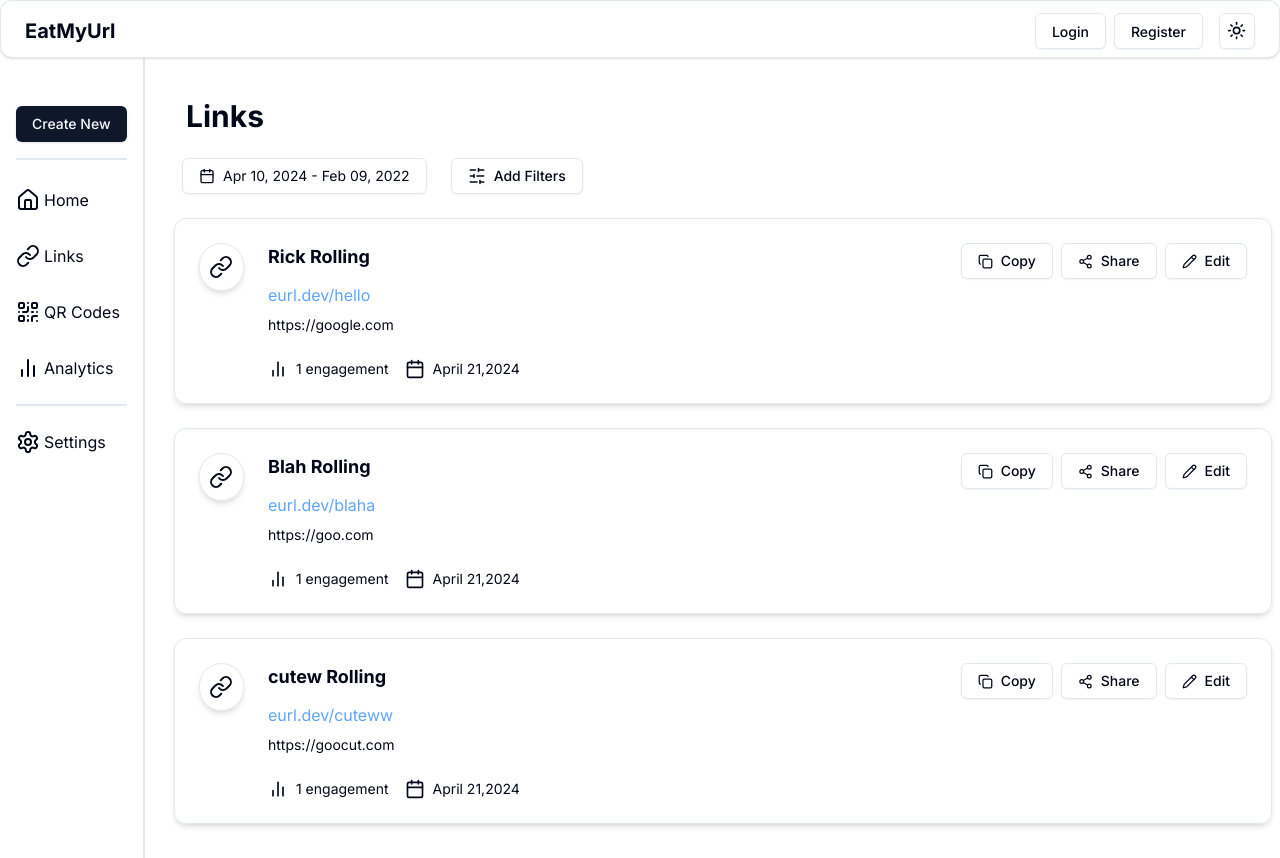
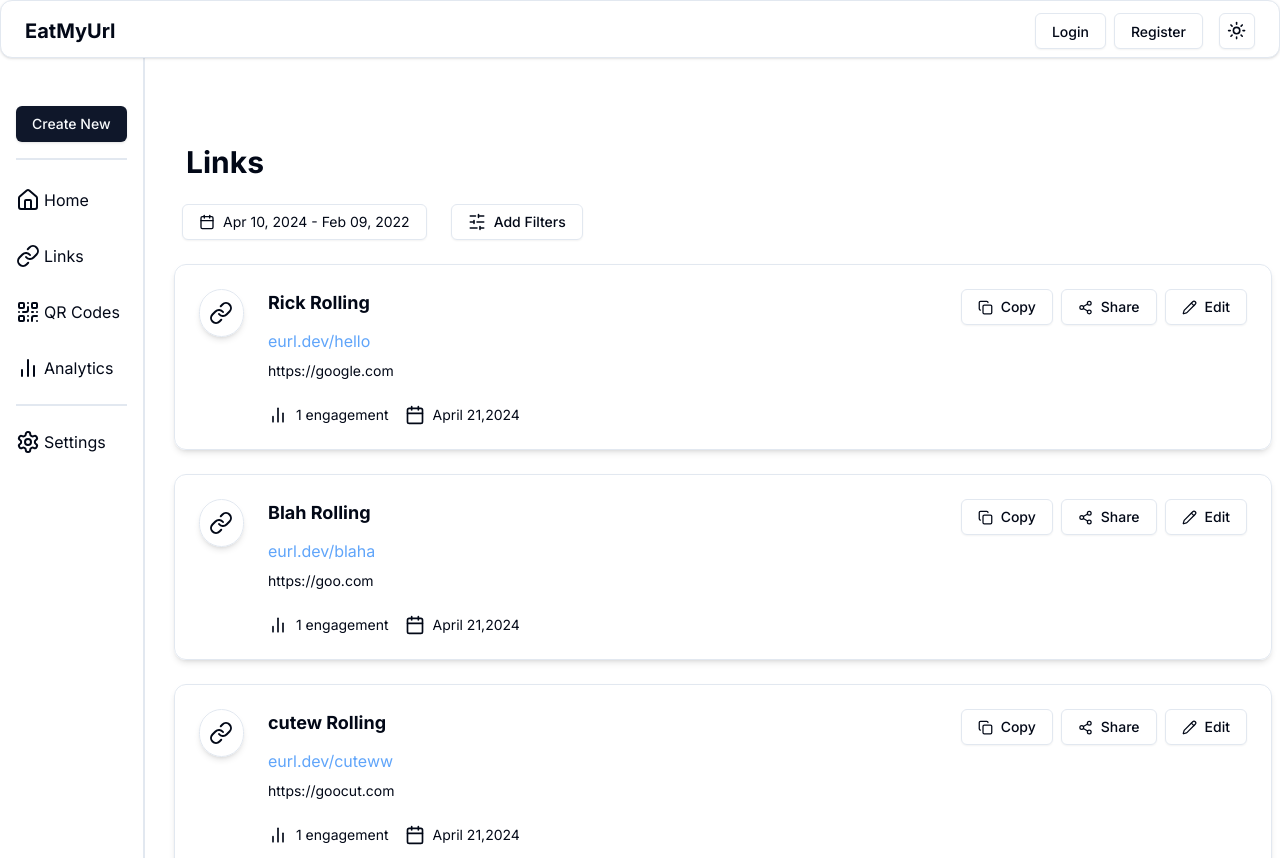
Before and after one commit to vigneshshettyin/EatMyURL, a Next.js app: page /links in a window 1280 px wide. Built offline with nearby package versions, Linux system fonts and the light colour scheme.

Commit message:
fixed scrollbar issues

```diff
--- a/app/(dashboard)/layout.tsx
+++ b/app/(dashboard)/layout.tsx
@@ -5,7 +5,7 @@ export default function Layout({children}:{
 }){
     return <div className="flex pb-4">
         <SideNavBar/>
-        <div className="ml-[40px] md:ml-[150px] w-full">
+        <div className="ml-[40px] md:ml-[150px] w-full mt-[46px]">
         {children}
         </div>
     </div>
--- a/app/globals.css
+++ b/app/globals.css
@@ -4,8 +4,9 @@
 
   @layer components{
     .screen-full{
-      overflow-y: overlay;
+      overflow-y: scroll;
       height: 100vh;
+      padding-bottom: 100px;
     }
   }
 
--- a/app/layout.tsx
+++ b/app/layout.tsx
@@ -6,6 +6,7 @@ import type { Metadata } from "next";
 import { Providers } from "./providers";
 
 const inter = Inter({ subsets: ["latin"] });
+inter.className += ' overflow-y-hidden'
 
 export const metadata: Metadata = {
   title : "EatMyUrl",
```
